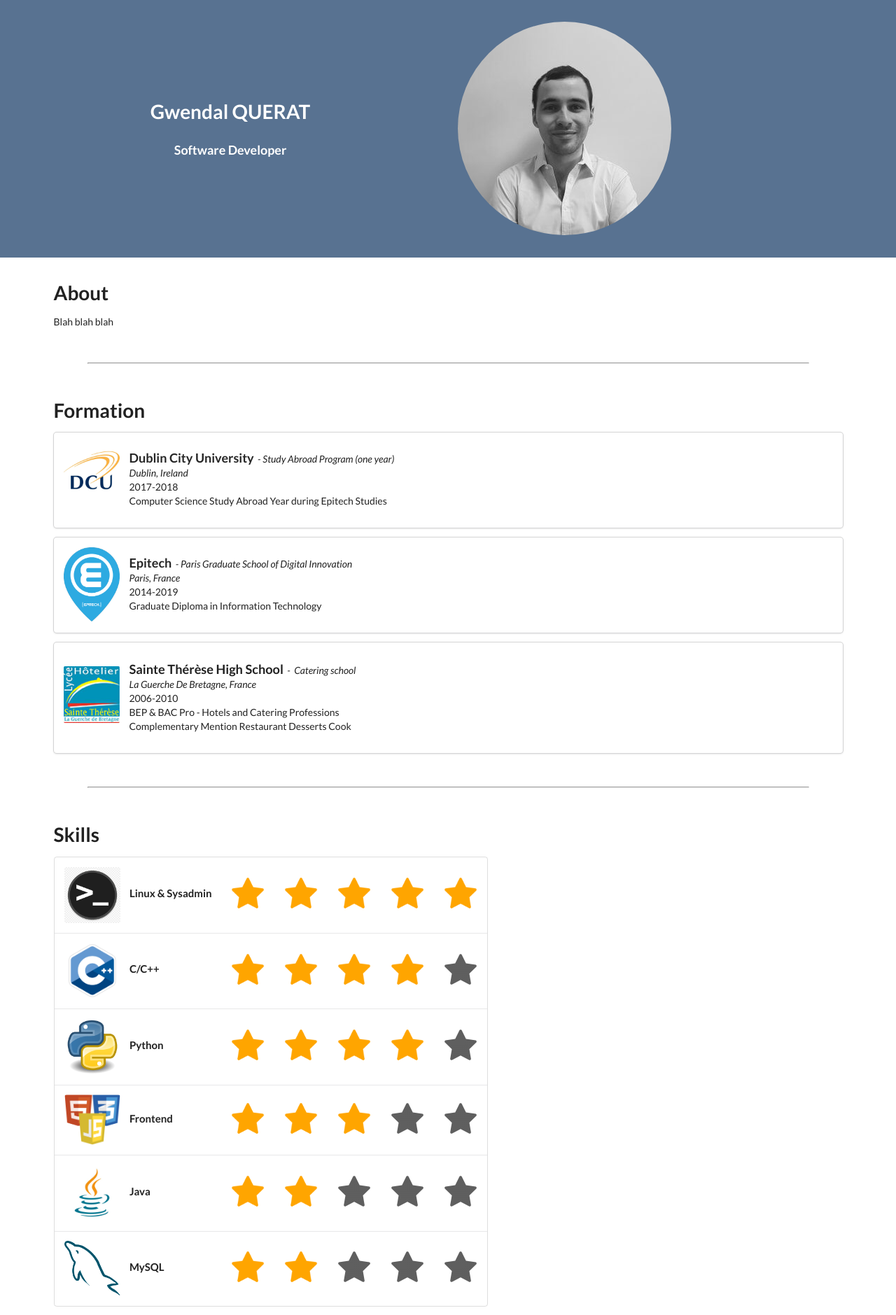
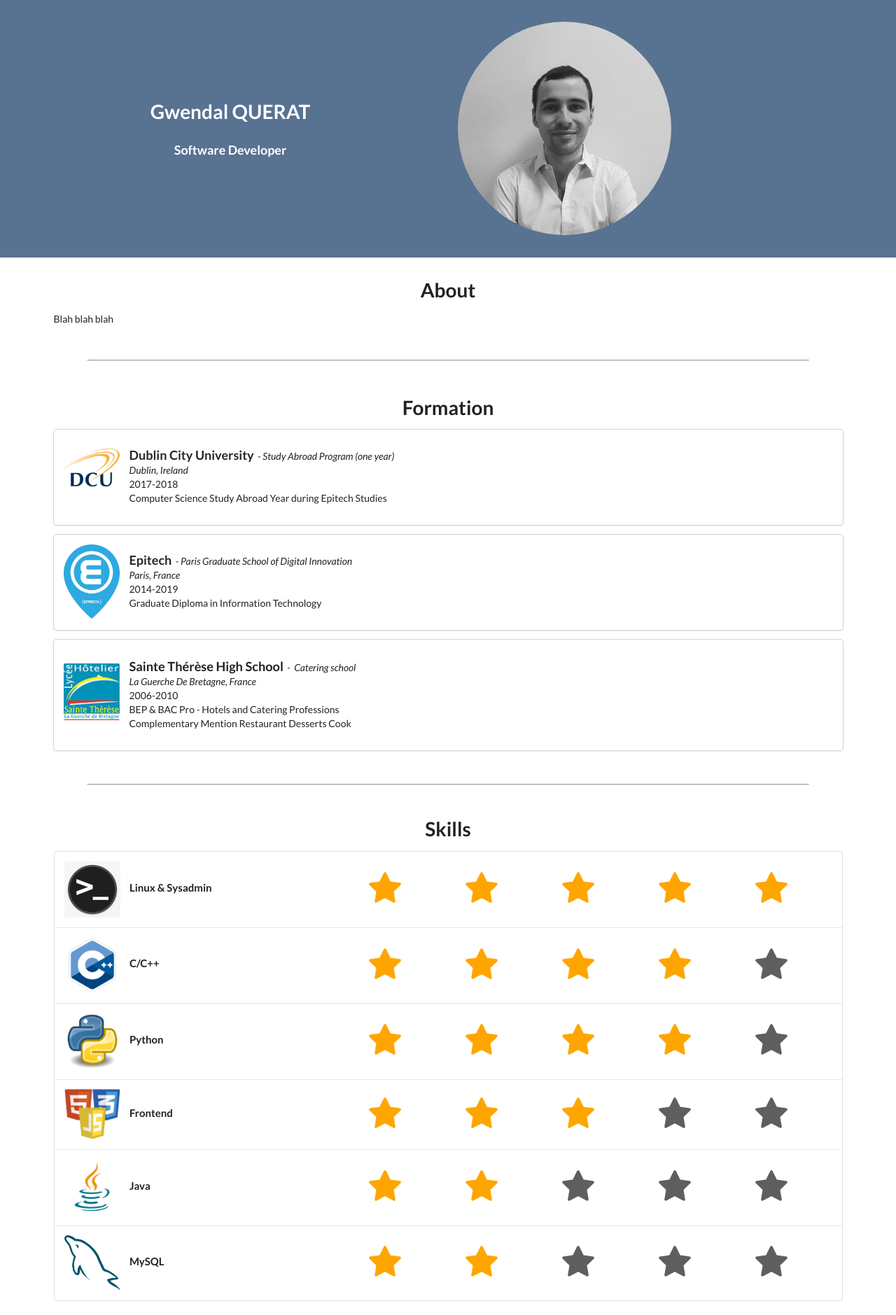
Before and after one commit to querat/gwendal.querat.pro, a PHP site: page / in a window 1280 px wide. Shown: the part 41-1920 px from the top of the page at 70% size. Run offline with PHP 8.4, Linux system fonts and the light colour scheme.

Commit message:
centered titles

```diff
--- a/index.php
+++ b/index.php
@@ -41,11 +41,11 @@
 </header>
 
 <div class="ui container">
-    <h1 class="header">About</h1>
+    <h1 class="ui header centered">About</h1>
     <p>Blah blah blah</p>
     <hr/>
 
-    <h1 class="title">Formation</h1>
+    <h1 class="ui header centered">Formation</h1>
 
     <div class="ui container">
         <div class="ui card full-width">
@@ -124,14 +124,14 @@
     </div>
 
     <div class="ui container" style="overflow:auto">
-        <h1 class="header">Skills</h1>
+        <h1 class="ui header centered">Skills</h1>
         <?php include("table.php"); ?>
     </div>
 
     <hr>
 
     <div class="ui container">
-        <h1>Professional Experience</h1>
+        <h1 class="ui header centered">Professional Experience</h1>
         <div class="ui card full-width">
             <div class="content">
                 <div class="ui items">
@@ -211,16 +211,15 @@
         </div>
     </div>
 
-
     <hr>
-    <h1>School projects</h1>
+    <h1 class="ui header centered">School projects</h1>
     <hr>
-    <h1 class="title">Personal Projects</h1>
+    <h1 class="ui header centered">Personal Projects</h1>
 
 
     <div class="ui container">
         <hr>
-        <h1 class="title">Hobbies</h1>
+        <h1 class="ui header centered">Hobbies</h1>
         <p>
             You can do anything your heart can imagine. You can create anything that makes you happy. We have a
             fantastic
--- a/table.php
+++ b/table.php
@@ -31,7 +31,7 @@ function makeStarredTr($pathToIcon, $nameOfLanguage, $nbStars)
 }
 
 ?>
-<table class="ui unstackable basic collapsing table celled padded table">
+<table class="ui centered unstackable basic table celled padded table">
 
     <tbody>
     <?php
```
